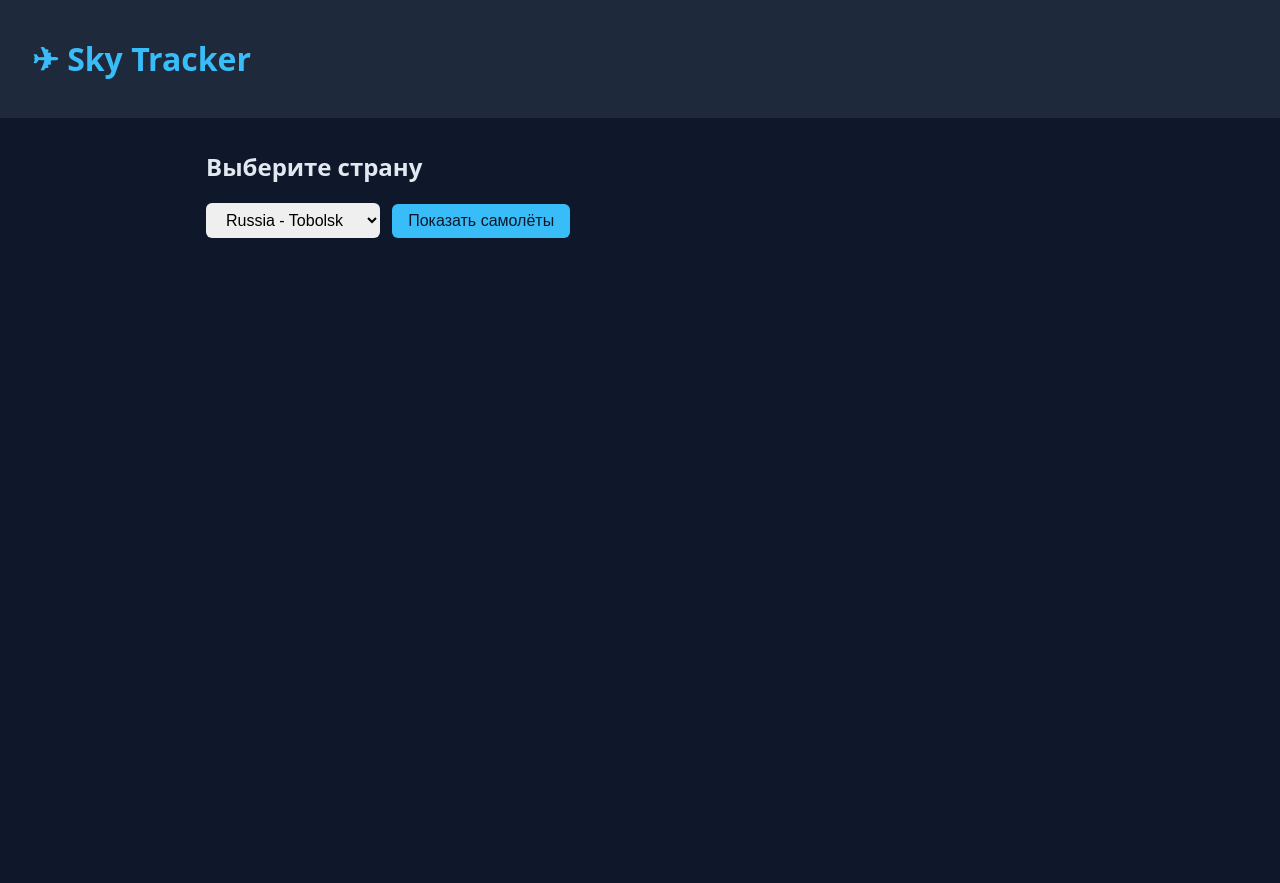
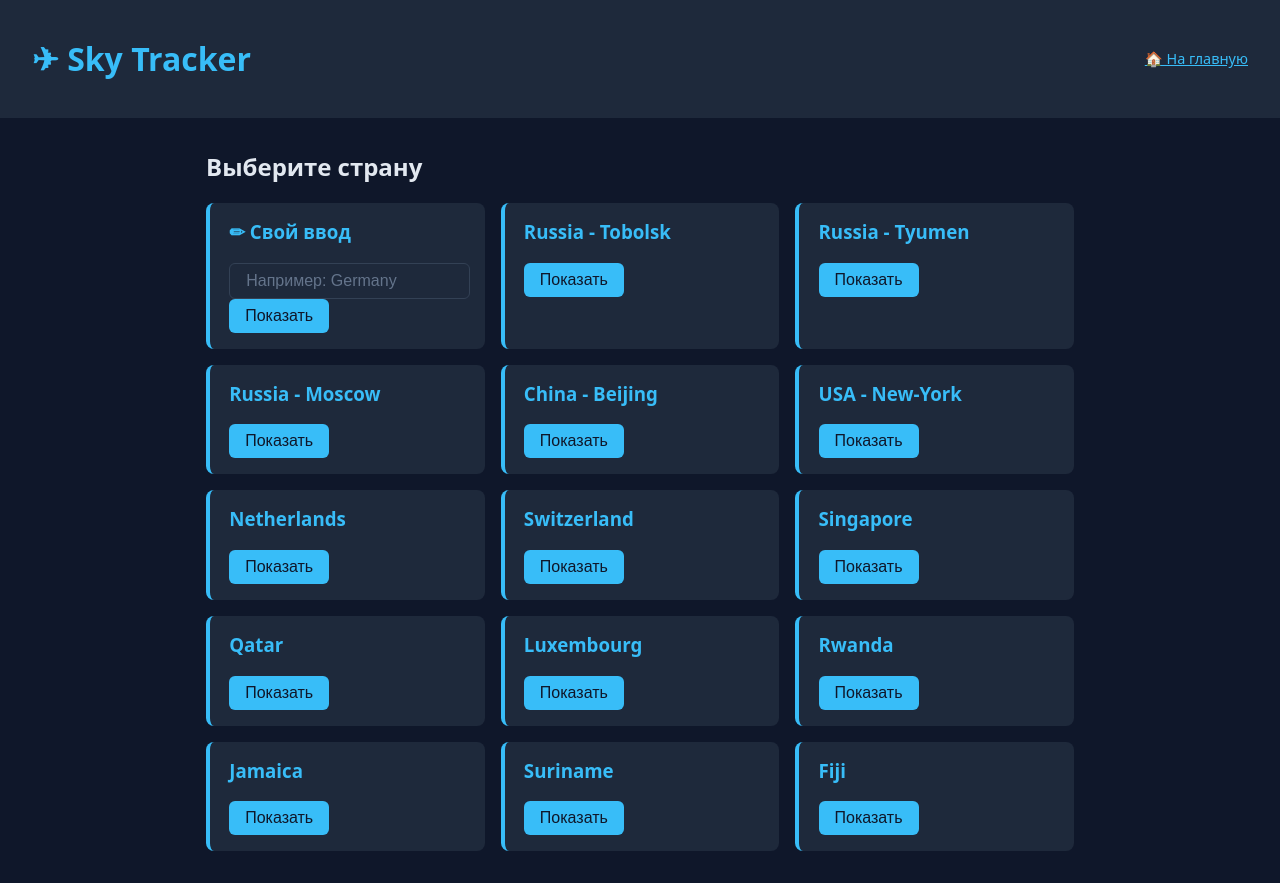
Before and after one commit to Yulianna-Aleeva/sky-tracker, a Flask app: page / in a window 1280 px wide. Before the commit the page ends 238 px from the top, so only its background shows below. Run offline with Flask 3, Linux system fonts and the light colour scheme.

Commit message:
feat: updating web

```diff
--- a/app.py
+++ b/app.py
@@ -1,5 +1,6 @@
 import os
 
+import requests
 from dotenv import load_dotenv
 from flask import Flask, render_template, request
 from flask.typing import ResponseReturnValue
@@ -18,9 +19,11 @@ OPENSKY_PASS = os.getenv("OPENSKY_PASS")
 
 
 def _load_planes(country: str) -> list[Aeroplane]:
-    """Загружает самолёты по стране через API."""
-    raw = api.get_aeroplanes(country) or []
-    # Если API требует авторизацию, нужно обновить ApiAdapter
+    """Загружает самолёты по стране через API (с retry)."""
+    try:
+        raw = api.get_aeroplanes(country) or []
+    except requests.RequestException:
+        raw = []
     return Aeroplane.cast_to_object_list(raw)
 
 
--- a/pyproject.toml
+++ b/pyproject.toml
@@ -10,7 +10,8 @@ dependencies = [
     "dotenv (>=0.9.9,<0.10.0)",
     "requests (>=2.34.2,<3.0.0)",
     "pytest (>=9.1.1,<10.0.0)",
-    "flask (>=3.1.3,<4.0.0)"
+    "flask (>=3.1.3,<4.0.0)",
+    "tenacity (>=9.1.4,<10.0.0)"
 ]
 
 
--- a/static/style.css
+++ b/static/style.css
@@ -131,3 +131,13 @@ input[type="number"] {
     margin-right: 0.5rem;
     width: 120px;
 }
+
+header {
+    display: flex;
+    justify-content: space-between;
+    align-items: center;
+}
+
+.home-link {
+    font-size: 0.9rem;
+}
--- a/templates/base.html
+++ b/templates/base.html
@@ -8,6 +8,7 @@
 <body>
     <header>
         <h1><a href="{{ url_for('index') }}">✈ Sky Tracker</a></h1>
+        <a href="{{ url_for('index') }}" class="home-link">🏠 На главную</a>
     </header>
     <main>
         {% block content %}{% endblock %}
--- a/templates/index.html
+++ b/templates/index.html
@@ -2,24 +2,25 @@
 
 {% block content %}
 <h2>Выберите страну</h2>
-<form action="{{ url_for('planes') }}" method="post">
-    <select name="country" id="country-select" required onchange="toggleCustom()">
-        {% for c in countries %}
-            <option value="{{ c }}">{{ c }}</option>
-        {% endfor %}
-        <option value="__custom__">✏ Свой ввод</option>
-    </select>
 
-    <input type="text" name="custom_country" id="custom-input" placeholder="Введите страну" style="display:none;">
+<div class="cards">
+    <div class="card">
+        <h3>✏ Свой ввод</h3>
+        <form action="{{ url_for('planes') }}" method="post">
+            <input type="hidden" name="country" value="__custom__">
+            <input type="text" name="custom_country" placeholder="Например: Germany" required>
+            <button type="submit">Показать</button>
+        </form>
+    </div>
 
-    <button type="submit">Показать самолёты</button>
-</form>
-
-<script>
-    function toggleCustom() {
-        const select = document.getElementById("country-select");
-        const input = document.getElementById("custom-input");
-        input.style.display = select.value === "__custom__" ? "inline-block" : "none";
-    }
-</script>
+    {% for c in countries %}
+    <div class="card">
+        <h3>{{ c }}</h3>
+        <form action="{{ url_for('planes') }}" method="post">
+            <input type="hidden" name="country" value="{{ c }}">
+            <button type="submit">Показать</button>
+        </form>
+    </div>
+    {% endfor %}
+</div>
 {% endblock %}
```
Also changed, not shown: src/api/api_adapter.py (+14 -2 lines), tests/test_api_adapter.py (+15 -7 lines), 1 other file.
